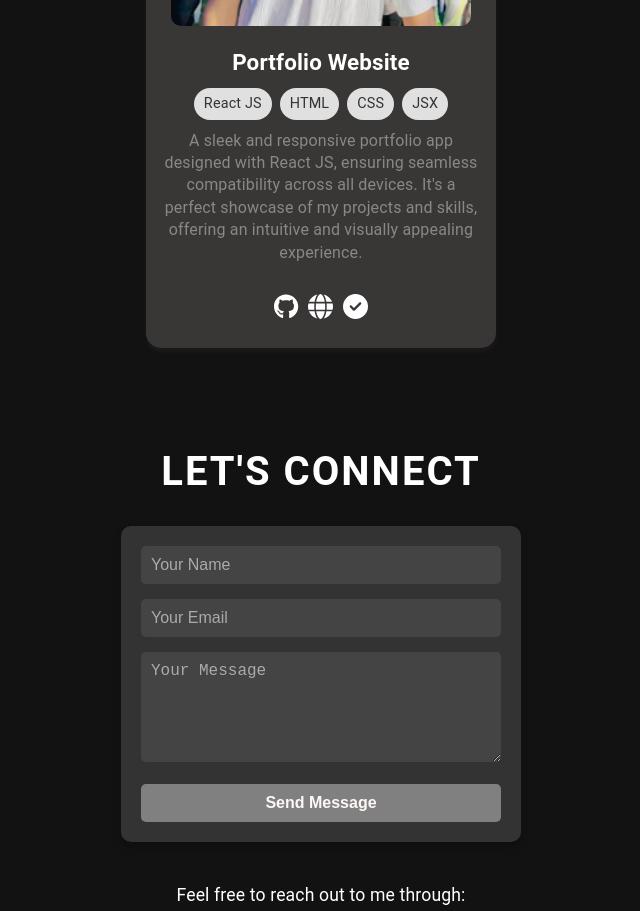
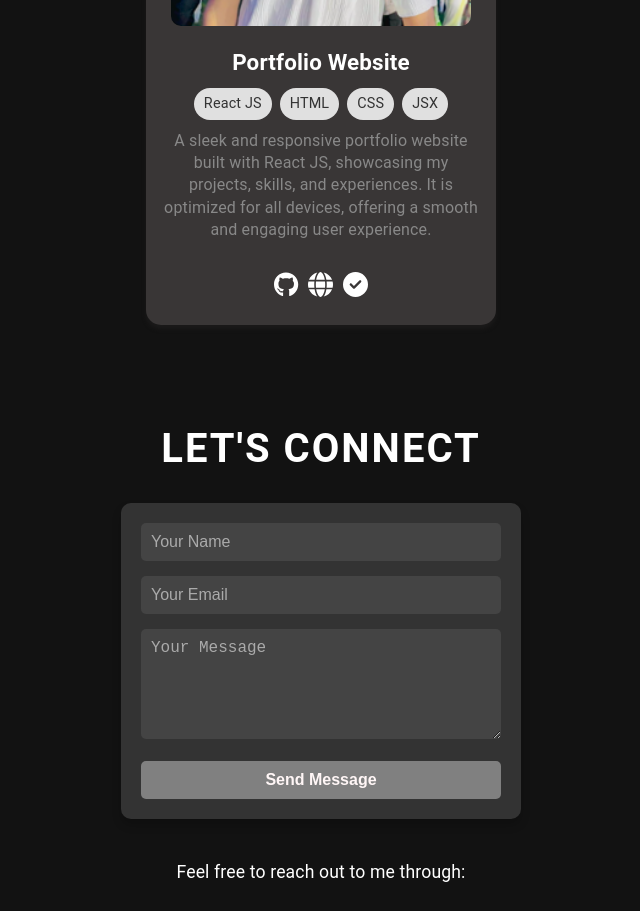
Before and after one commit to Narayanscode/Portfolio, a React (Vite) app: page / in a window 1280 px wide. Shown: the part 2540-3451 px from the top of the page, without its empty margins (319-959 px from the left). Built offline with nearby package versions, Linux system fonts and the light colour scheme.

Commit message:
Projects.jsx

```diff
--- a/src/components/Projects.jsx
+++ b/src/components/Projects.jsx
@@ -11,15 +11,16 @@ import pro6 from '../assets/pro6.png'
 const projectsData = [
 
 
-  {
+{
     title: "Portfolio Website",
-    technologies: ["React JS","HTML", "CSS","JSX"],
-    description: "A sleek and responsive portfolio app designed with React JS, ensuring seamless compatibility across all devices. It's a perfect showcase of my projects and skills, offering an intuitive and visually appealing experience.",
-    githubLink: "hhttps://github.com/SamiKhaji/Portfolio",
-    deploymentLink: "https://samikhaji.github.io/Portfolio/",
+    technologies: ["React JS", "HTML", "CSS", "JSX"],
+    description: "A sleek and responsive portfolio website built with React JS, showcasing my projects, skills, and experiences. It is optimized for all devices, offering a smooth and engaging user experience.",
+    githubLink: "https://github.com/Narayanscode/Portfolio",
+    deploymentLink: "https://narayanscode.github.io/Portfolio/",
     status: "Completed",
-    image:pro6,
-  },
+    image: pro6,
+}
+
 
 
 ];
```
